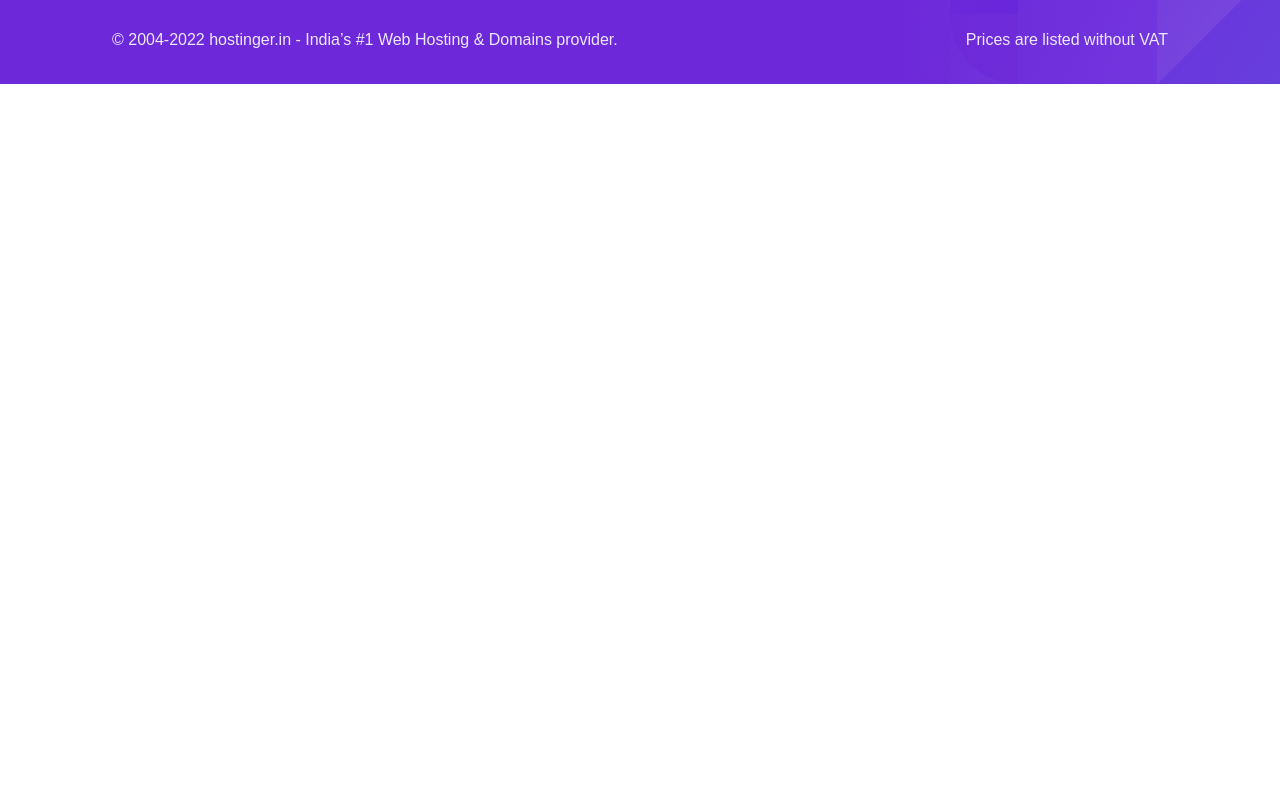
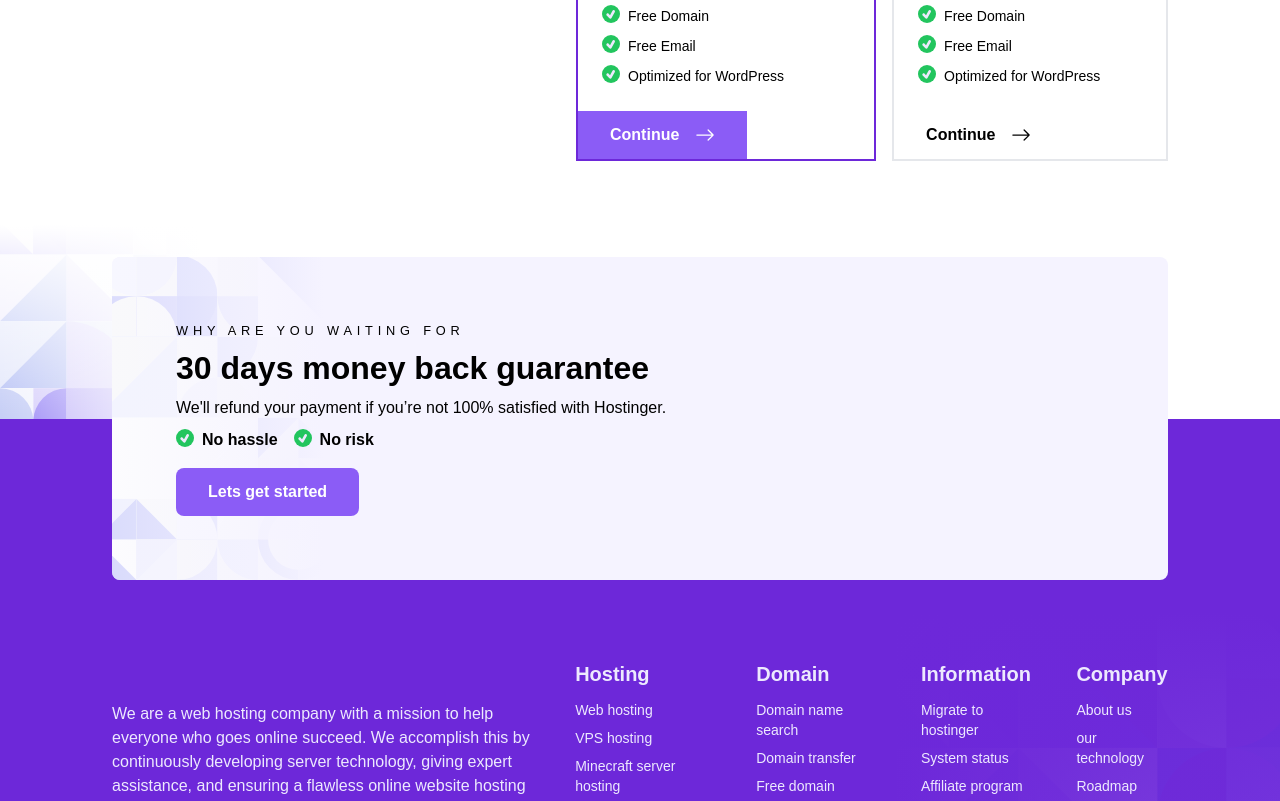
Before and after one commit to SujoyKrHaldar/Hostinger-Redesign, a Next.js app: page / in a window 1280 px wide. Shown: the part 1267-2068 px from the top of the page. Before the commit the page ends 1351 px from the top, so only its background shows below. Built offline with nearby package versions, Linux system fonts and the light colour scheme; a web font is replaced by a local one.

Commit message:
Get started - responsive

```diff
--- a/components/home/GetStarted.jsx
+++ b/components/home/GetStarted.jsx
@@ -5,21 +5,21 @@ import { TiTick } from "react-icons/ti";
 function GetStarted() {
   return (
     <>
-      <section className="py-8">
-        <div className="absolute top-0 left-0 w-[150px] h-1/2 -z-10">
+      <section className="py-12 sm:py-8 bg-violet-50 sm:bg-transparent">
+        <div className="absolute top-0 left-0 w-[200px] h-1/2 -z-10">
           <div className="absolute w-full h-full inset-0 bg-gradient-to-l from-white z-10"></div>
           <div className="absolute w-full h-full inset-0 bg-gradient-to-b from-white z-10"></div>
-          <Img
-            src="/assets/pattern-3.svg"
-            alt="Pattern"
+          <Img src="/assets/pattern-4.svg" alt="Pattern" className="opacity-50"/>
+        </div>
 
-          />
-        </div>
-        <div className="absolute w-full h-1/2 bottom-0 left-0 bg-violet-700"></div>
+        <div className="hidden sm:block absolute w-full h-1/2 bottom-0 left-0 bg-violet-700"></div>
+
         <div className="container ">
-          <div className="bg-violet-50 p-16 rounded-lg overflow-hidden z-10">
+          <div className="sm:bg-violet-50 sm:p-16 rounded-lg overflow-hidden z-10">
             <p className="tag">Why are you waiting for</p>
-            <h2 className="font-black mt-2 ">30 days money back guarantee</h2>
+            <h2 className="font-black my-2 leading-10">
+              30 days money back guarantee
+            </h2>
             <p>
               We'll refund your payment if you’re not 100% satisfied with
               Hostinger.
@@ -47,10 +47,11 @@ function GetStarted() {
               visible="hidden"
             />
 
-            <div className="absolute top-0 right-0 w-[30%] h-full -z-10">
+            <div className="hidden sm:block absolute top-0 right-0 w-[30%] h-full -z-10">
               <div className="absolute w-full h-full inset-0 bg-gradient-to-r from-violet-50 z-10"></div>
               <Img src="/assets/pattern-2.svg" alt="Pattern" />
             </div>
+
             <div className="absolute top-0 left-0 w-[20%] h-full -z-10">
               <div className="absolute w-full h-full inset-0 bg-gradient-to-l from-violet-50 z-10"></div>
               <Img
--- a/components/layout/Footer.jsx
+++ b/components/layout/Footer.jsx
@@ -9,9 +9,9 @@ function Footer() {
       <div className="absolute top-0 right-0 w-[30%] h-full -z-10">
         <div className="absolute w-full h-full inset-0 bg-gradient-to-r from-violet-700 z-10"></div>
         <div className="absolute w-full h-full inset-0 bg-gradient-to-b from-violet-700 z-10"></div>
-
         <Img src="/assets/pattern-4.svg" alt="Pattern" className="opacity-30" />
       </div>
+
       <div className="container">
         <FooterTop />
         <FooterMiddle />
--- a/pages/index.js
+++ b/pages/index.js
@@ -30,9 +30,9 @@ export default function Home() {
         <SearchDomain />
         <UserGuides />
         <Testimonials />
-        <ConnectingPeople />
+        <ConnectingPeople /> */}
         <Pricing />
-        <GetStarted /> */}
+        <GetStarted />
       </Layout>
     </>
   );
```
